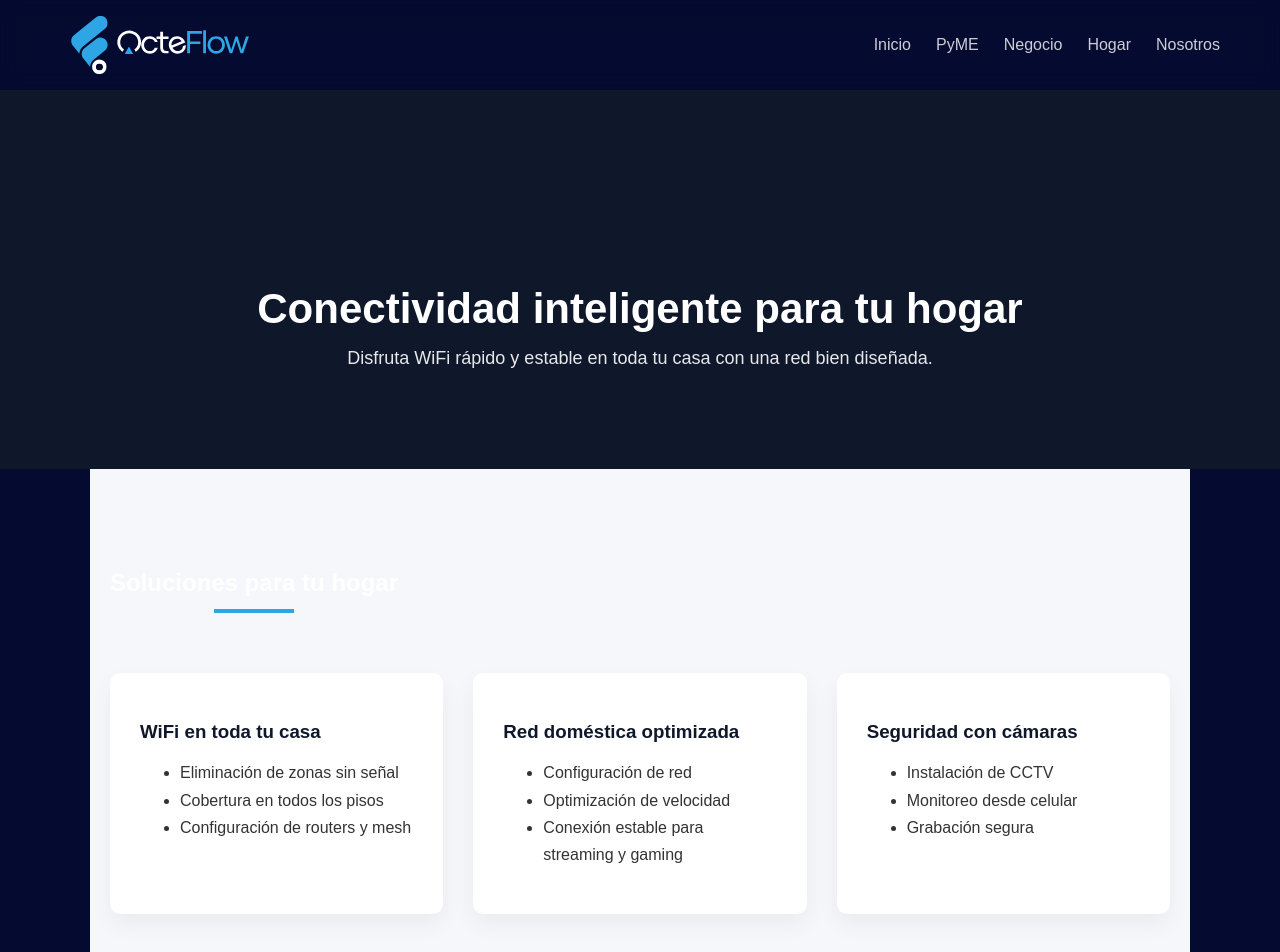
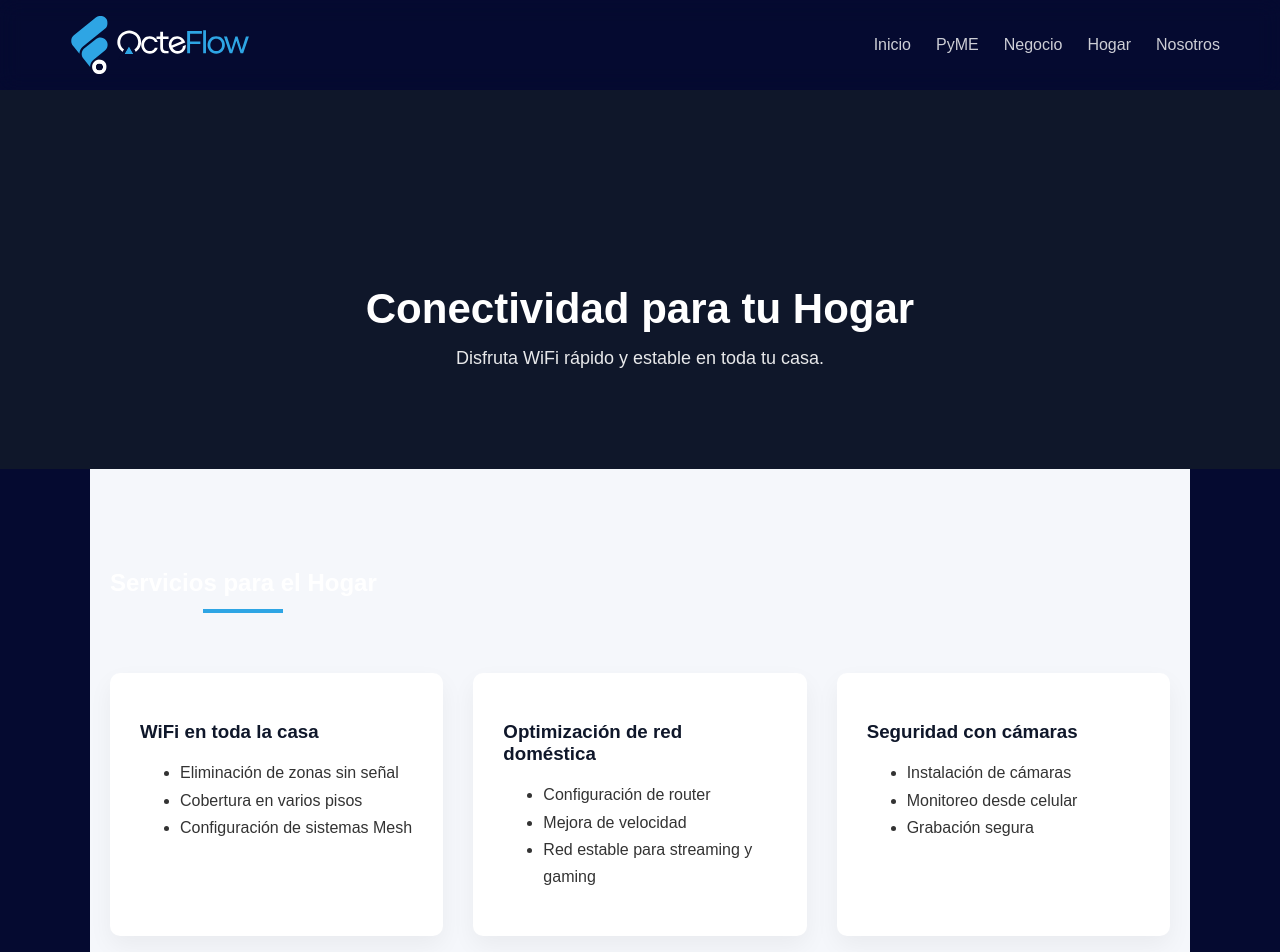
Before and after one commit to OcteFlow/octeflow-site, a Next.js app: page /hogar in a window 1280 px wide. Shown: the top 952 px of the page. Built offline with nearby package versions, Linux system fonts and the light colour scheme.

Commit message:
Update hogar.js

```diff
--- a/pages/hogar.js
+++ b/pages/hogar.js
@@ -1,66 +1,32 @@
-import Head from "next/head";
 import HeaderPages from "../components/HeaderPages";
 import Footer from "../components/Footer";
 import CatalogSection from "../components/CatalogSection";
-import CTASection from "../components/CTASection";
+
+import { catalogData } from "../data/catalogData";
 
 export default function Hogar() {
 
-  const servicios = [
-    {
-      title: "WiFi en toda tu casa",
-      list: [
-        "Eliminación de zonas sin señal",
-        "Cobertura en todos los pisos",
-        "Configuración de routers y mesh"
-      ]
-    },
-    {
-      title: "Red doméstica optimizada",
-      list: [
-        "Configuración de red",
-        "Optimización de velocidad",
-        "Conexión estable para streaming y gaming"
-      ]
-    },
-    {
-      title: "Seguridad con cámaras",
-      list: [
-        "Instalación de CCTV",
-        "Monitoreo desde celular",
-        "Grabación segura"
-      ]
-    }
-  ];
+  return (
 
-  return (
     <>
-      <HeaderPages />
-
-      <Head>
-        <title>Redes y WiFi para el Hogar | OcteFlow</title>
-      </Head>
+      <HeaderPages/>
 
       <section className="page-hero">
-        <h1>Conectividad inteligente para tu hogar</h1>
+        <h1>Conectividad para tu Hogar</h1>
         <p>
-          Disfruta WiFi rápido y estable en toda tu casa con una red bien
-          diseñada.
+          Disfruta WiFi rápido y estable en toda tu casa.
         </p>
       </section>
 
       <CatalogSection
-        title="Soluciones para tu hogar"
-        items={servicios}
+        title="Servicios para el Hogar"
+        items={catalogData.hogar}
       />
 
-      <CTASection
-        title="Mejora tu WiFi en casa"
-        text="Podemos optimizar tu red doméstica para una mejor experiencia."
-        button="Solicitar diagnóstico"
-      />
+      <Footer/>
 
-      <Footer />
     </>
+
   );
+
 }
```
